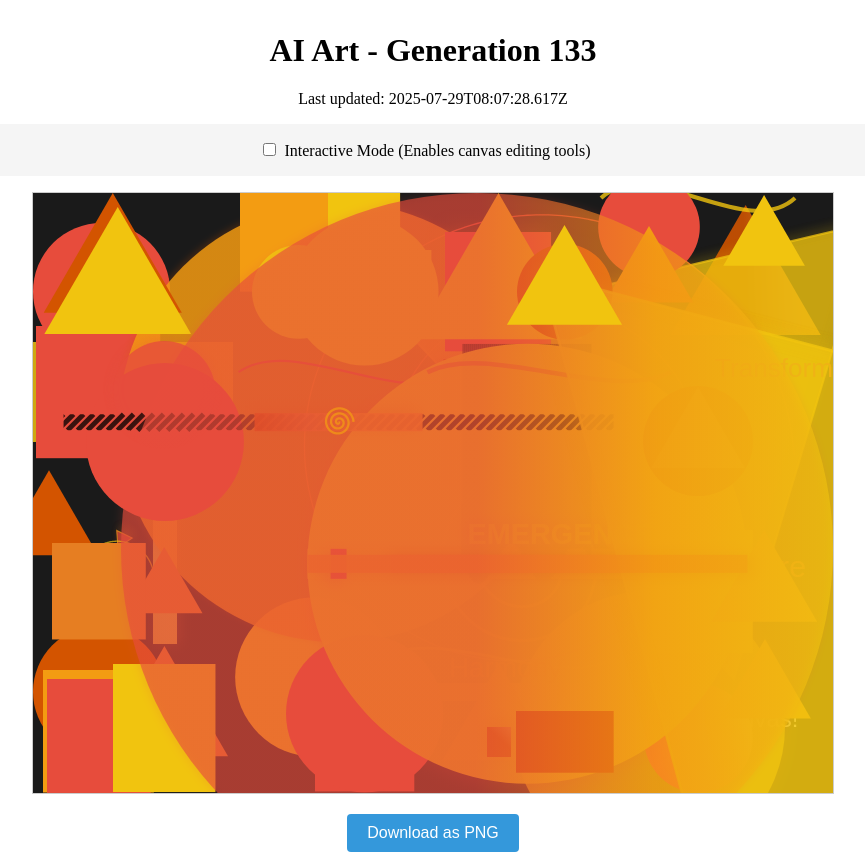
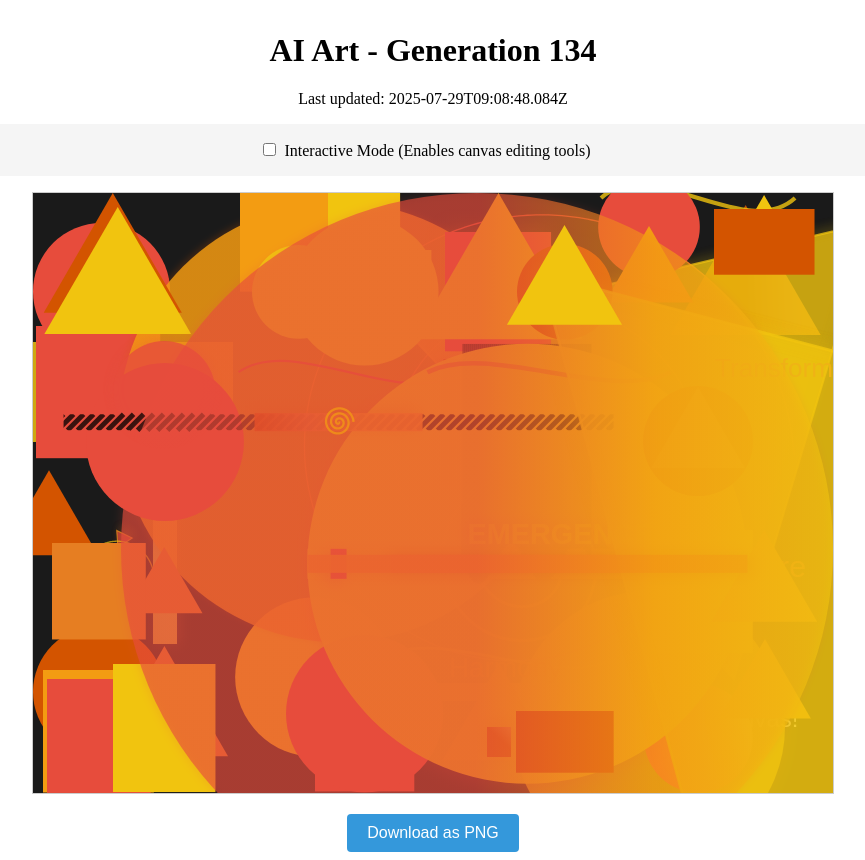
Before and after one commit to mcclowes/ai-art, a React (Vite) app: page / in a window 1280 px wide. Shown: the whole page, without its empty margins (207-1072 px from the left). Built offline with nearby package versions, Linux system fonts and the light colour scheme.

Commit message:
Improve artwork - Generation 134

```diff
--- a/src/artwork-state.ts
+++ b/src/artwork-state.ts
@@ -1313,9 +1313,18 @@ export const artworkState: ArtworkState = {
       "strokeWidth": 2.304449579303826,
       "opacity": 0.7,
       "id": "spiral_1753776448617"
+    },
+    {
+      "type": "rectangle",
+      "x": 681,
+      "y": 16,
+      "width": 100.51035107417177,
+      "height": 65.71612154086617,
+      "fillStyle": "#d35400",
+      "id": "element_1753780128084"
     }
   ],
-  "generation": 133,
-  "lastUpdated": "2025-07-29T08:07:28.617Z",
+  "generation": 134,
+  "lastUpdated": "2025-07-29T09:08:48.084Z",
   "cycleStarted": "2025-07-23T20:05:50.866Z"
 };
```
